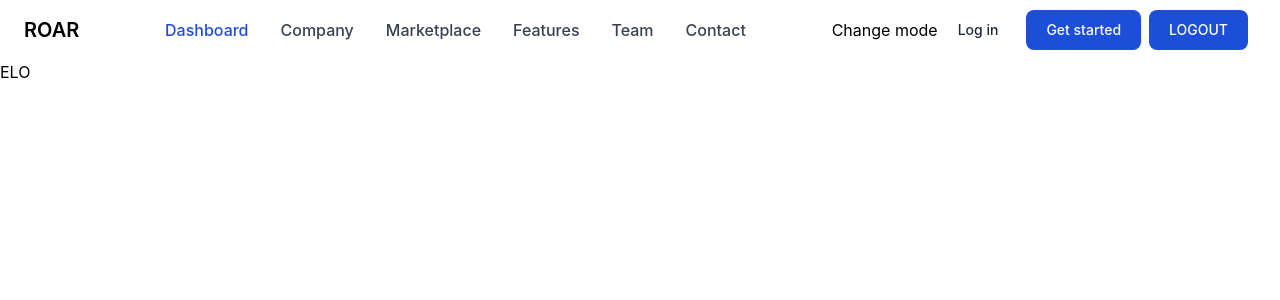
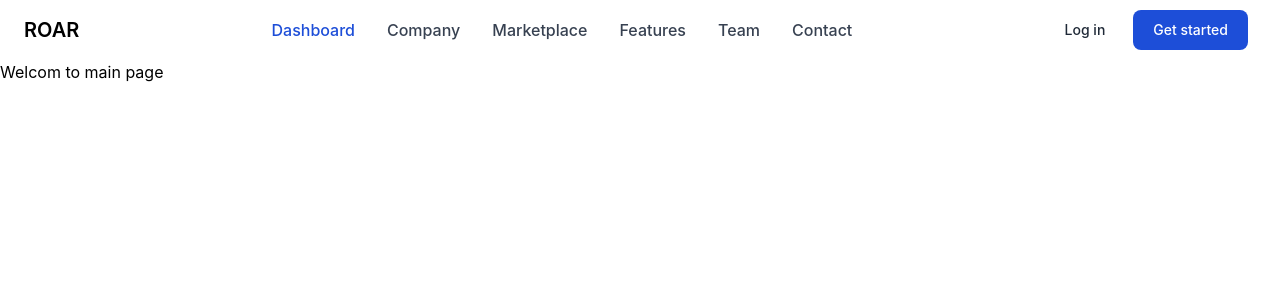
Before and after one commit to tomaszbawor/Roar, a Nuxt app: page / in a window 1280 px wide. Shown: the top 300 px of the page. Built offline with nearby package versions, Linux system fonts and the light colour scheme.

Commit message:
Some logging out to do

```diff
--- a/components/layout/NavBar.vue
+++ b/components/layout/NavBar.vue
@@ -1,6 +1,7 @@
 <script setup lang="ts">
 import { useColorMode, userLogout } from "#imports";
 import { useState } from "#app";
+import { IUser } from "~/types/IUser";
 
 const setColorScheme = (newColorTheme: string) => {
   useColorMode().preference = newColorTheme;
@@ -10,7 +11,7 @@ const logout = async () => {
   await userLogout();
 };
 
-const user = useState("user").value;
+const user = useState<IUser>("user");
 </script>
 <template>
   <header>
@@ -25,25 +26,33 @@ const user = useState("user").value;
           >
         </a>
         <div class="flex items-center lg:order-2">
-          <button
-            class="hidden md:block"
-            @click="
-              setColorScheme(
-                $colorMode.preference === 'dark' ? 'light' : 'dark'
-              )
-            "
-          >
-            Change mode
-          </button>
+          <!--          <button-->
+          <!--            class="hidden md:block"-->
+          <!--            @click="-->
+          <!--              setColorScheme(-->
+          <!--                $colorMode.preference === 'dark' ? 'light' : 'dark'-->
+          <!--              )-->
+          <!--            "-->
+          <!--          >-->
+          <!--            Change mode-->
+          <!--          </button>-->
+
+          <div v-if="user" class="pr-6">
+            You are logged as: <b>{{ user.email }}</b>
+          </div>
           <nuxt-link
+            v-if="!user"
             href="/login"
             class="text-gray-800 dark:text-white hover:bg-gray-50 focus:ring-4 focus:ring-gray-300 font-medium rounded-lg text-sm px-4 lg:px-5 py-2 lg:py-2.5 mr-2 dark:hover:bg-gray-700 focus:outline-none dark:focus:ring-gray-800"
             >Log in</nuxt-link
           >
-          <nuxt-link href="/register" class="btn-primary"
+          <nuxt-link v-if="!user" href="/register" class="btn-primary"
             >Get started</nuxt-link
           >
-          <button class="btn-primary" @click="logout">LOGOUT</button>
+          <button v-if="user" class="btn-primary" @click="logout">
+            LOGOUT
+          </button>
+
           <button
             data-collapse-toggle="mobile-menu-2"
             type="button"
--- a/pages/index.vue
+++ b/pages/index.vue
@@ -1,4 +1,4 @@
 <script setup lang="ts"></script>
 <template>
-  <div>ELO</div>
+  <div>Welcom to main page</div>
 </template>
```
